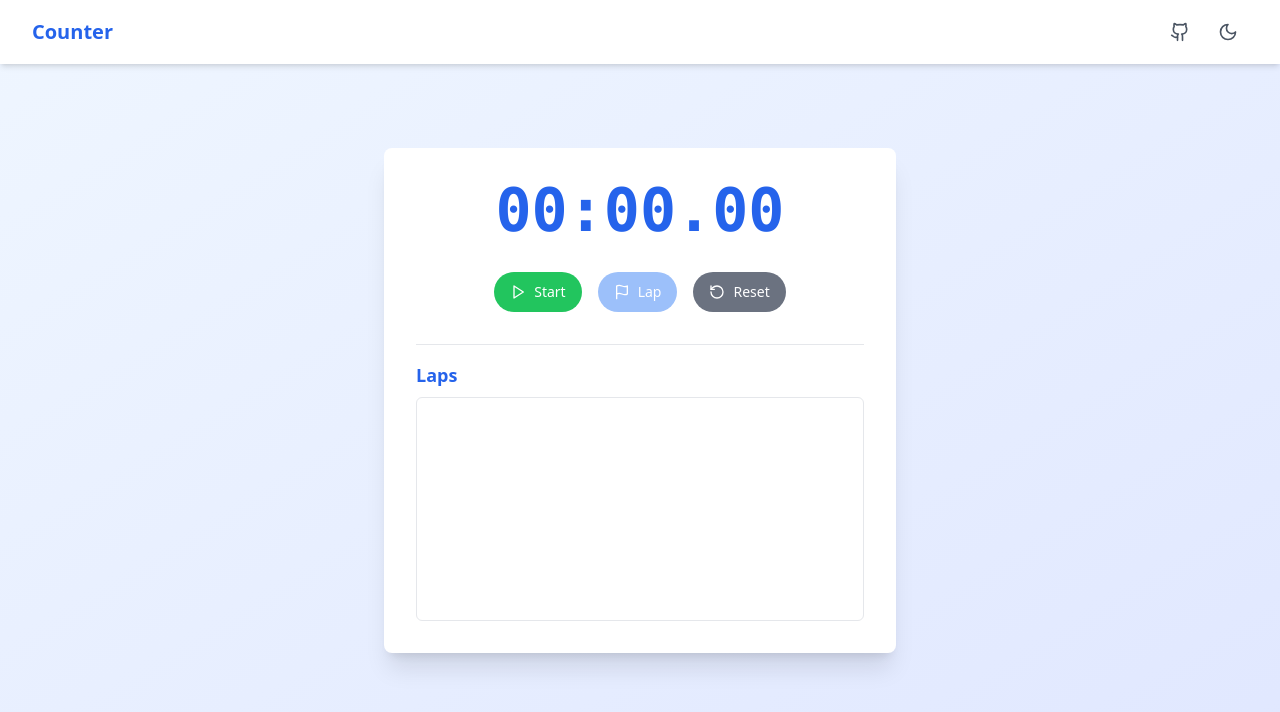
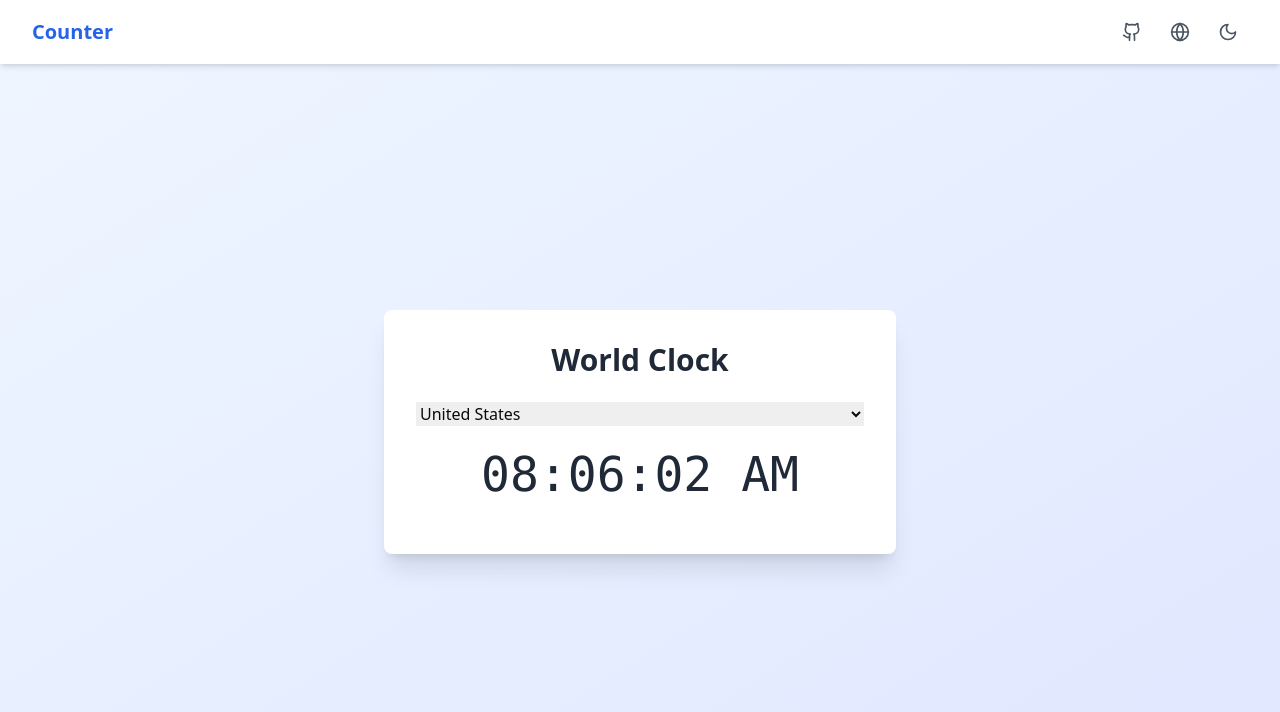
Before and after one commit to param-code/counter-app, a React (Vite) app: page /world-clock in a window 1280 px wide. Shown: the top 712 px of the page. Built offline with nearby package versions, Linux system fonts and the light colour scheme.

Commit message:
world clock implemented

```diff
--- a/eslint.config.js
+++ b/eslint.config.js
@@ -29,6 +29,7 @@ export default [
       ...react.configs['jsx-runtime'].rules,
       ...reactHooks.configs.recommended.rules,
       'react/jsx-no-target-blank': 'off',
+      'react/prop-types':'off',
       'react-refresh/only-export-components': [
         'warn',
         { allowConstantExport: true },
--- a/package.json
+++ b/package.json
@@ -18,6 +18,7 @@
     "next-themes": "^0.3.0",
     "react": "^18.3.1",
     "react-dom": "^18.3.1",
+    "react-router-dom": "^6.26.2",
     "tailwind-merge": "^2.5.2",
     "tailwindcss-animate": "^1.0.7"
   },
--- a/src/App.jsx
+++ b/src/App.jsx
@@ -1,8 +1,15 @@
+import { BrowserRouter, Routes, Route } from 'react-router-dom';
 import AutoCounterPage from './pages/AutoCounterPage';
+import WorldClockPage from './pages/worldclockpage';
 
 const App = () => {
   return (
-      <AutoCounterPage />
+    <BrowserRouter>
+      <Routes>
+        <Route path="/" element={<AutoCounterPage />} />
+        <Route path="/world-clock" element={<WorldClockPage />} />
+      </Routes>
+    </BrowserRouter>
   );
 };
 
--- a/src/components/navbar.jsx
+++ b/src/components/navbar.jsx
@@ -1,25 +1,40 @@
-'use client'
-
-import React from 'react'
+import { Link, useNavigate } from 'react-router-dom';
 import { Button } from "./ui/button"
-import { Github, Moon, Sun } from "lucide-react"
+import { Github, Moon, Sun, Globe } from "lucide-react"
 
 const Navbar = ({ theme, toggleTheme }) => {
+  const navigate = useNavigate();
+
   return (
     <nav className="bg-white dark:bg-gray-800 shadow-md transition-colors duration-300">
       <div className="max-w-7xl mx-auto px-4 sm:px-6 lg:px-8">
         <div className="flex items-center justify-between h-16">
           <div className="flex items-center">
-            <span className="font-bold text-xl text-blue-600 dark:text-blue-400">Counter</span>
+            <Link to="/" className="font-bold text-xl text-blue-600 dark:text-blue-400">
+              Counter
+            </Link>
           </div>
           <div>
             <div className="ml-4 flex items-center md:ml-6">
-            <Button
+              <Button
                 onClick={() => window.open('https://www.github.com/')}
                 variant="ghost"
                 size="icon"
                 className="rounded-full text-gray-600 dark:text-gray-300 hover:bg-gray-100 dark:hover:bg-gray-700 mr-2"
-              ><Github className='h-5 w-5'/></Button>
+              >
+                <Github className='h-5 w-5'/>
+              </Button>
+
+              {/* World Clock button */}
+              <Button
+                onClick={() => navigate('/world-clock')}
+                variant="ghost"
+                size="icon"
+                className="rounded-full text-gray-600 dark:text-gray-300 hover:bg-gray-100 dark:hover:bg-gray-700 mr-2"
+              >
+                <Globe className="h-5 w-5" />
+              </Button>
+
               <Button
                 onClick={toggleTheme}
                 variant="ghost"
--- a/src/pages/AutoCounterPage.jsx
+++ b/src/pages/AutoCounterPage.jsx
@@ -1,6 +1,6 @@
 "use client";
 
-import React, { useState, useEffect, useCallback, useRef } from "react";
+import { useState, useEffect, useCallback, useRef } from "react";
 import Timer from "../components/timer";
 import Controls from "../components/controls";
 import LapList from "../components/laplist";
--- /dev/null
+++ b/src/pages/WorldClockPage.jsx
@@ -0,0 +1,83 @@
+import { useState, useEffect } from "react";
+import Navbar from "../components/navbar";
+
+const WorldClockPage = () => {
+  const [selectedCountry, setSelectedCountry] = useState('UTC');
+  const [currentTime, setCurrentTime] = useState(new Date());
+
+
+  const countryTimezones = {
+    "United States": "America/New_York",
+    "United Kingdom": "Europe/London",
+    "Japan": "Asia/Tokyo",
+    "Australia": "Australia/Sydney",
+    "New Zealand": "Pacific/Auckland",
+    "France": "Europe/Paris",
+    "United Arab Emirates": "Asia/Dubai",
+    "Canada": "America/Los_Angeles",
+    "India": "Asia/Kolkata",
+    "China": "Asia/Shanghai",
+    "Brazil": "America/Sao_Paulo",
+    "South Africa": "Africa/Johannesburg",
+    "Russia": "Europe/Moscow",
+    "Germany": "Europe/Berlin",
+    "Mexico": "America/Mexico_City",
+    "Italy": "Europe/Rome",
+    "Argentina": "America/Argentina/Buenos_Aires",
+    "Indonesia": "Asia/Jakarta",
+  };
+
+  const countries = Object.keys(countryTimezones);
+
+  useEffect(() => {
+    const timer = setInterval(() => {
+      setCurrentTime(new Date());
+    }, 1000);
+
+    return () => clearInterval(timer);
+  }, []);
+
+  const formatTime = (date) => {
+    return new Intl.DateTimeFormat('en-US', {
+      timeZone: countryTimezones[selectedCountry] || 'UTC',
+      hour: '2-digit',
+      minute: '2-digit',
+      second: '2-digit',
+      hour12: true
+    }).format(date);
+  };
+
+  return (
+    <div className="h-screen bg-gradient-to-br from-blue-50 to-indigo-100 dark:from-gray-900 dark:to-gray-800 transition-colors duration-300">
+      <Navbar />
+      <div className="flex flex-col items-center justify-center h-[calc(100vh-4rem)] p-4 sm:p-6 md:p-8">
+        <div className="bg-white dark:bg-gray-800 rounded-lg shadow-xl p-6 sm:p-8 w-full max-w-sm sm:max-w-md md:max-w-lg transition-all duration-300 ease-in-out">
+          <h1 className="text-3xl font-bold mb-6 text-center text-gray-800 dark:text-white">World Clock</h1>
+
+          <select
+            value={selectedCountry}
+            onChange={(e) => setSelectedCountry(e.target.value)}
+            className="w-full mb-6"
+          >
+            <option value="" disabled>Select a country</option>
+            {countries.map((country) => (
+              <option key={country} value={country}>
+                {country}
+              </option>
+            ))}
+          </select>
+
+          <div className="text-5xl font-mono text-center text-gray-800 dark:text-white">
+            {formatTime(currentTime)}
+          </div>
+
+          <div className="mt-6 text-center text-gray-600 dark:text-gray-300">
+            {selectedCountry ? countryTimezones[selectedCountry] : "UTC"}
+          </div>
+        </div>
+      </div>
+    </div>
+  );
+};
+
+export default WorldClockPage;
```
Also changed, not shown: 1 other file (tests, documents, lock files or other folders).
